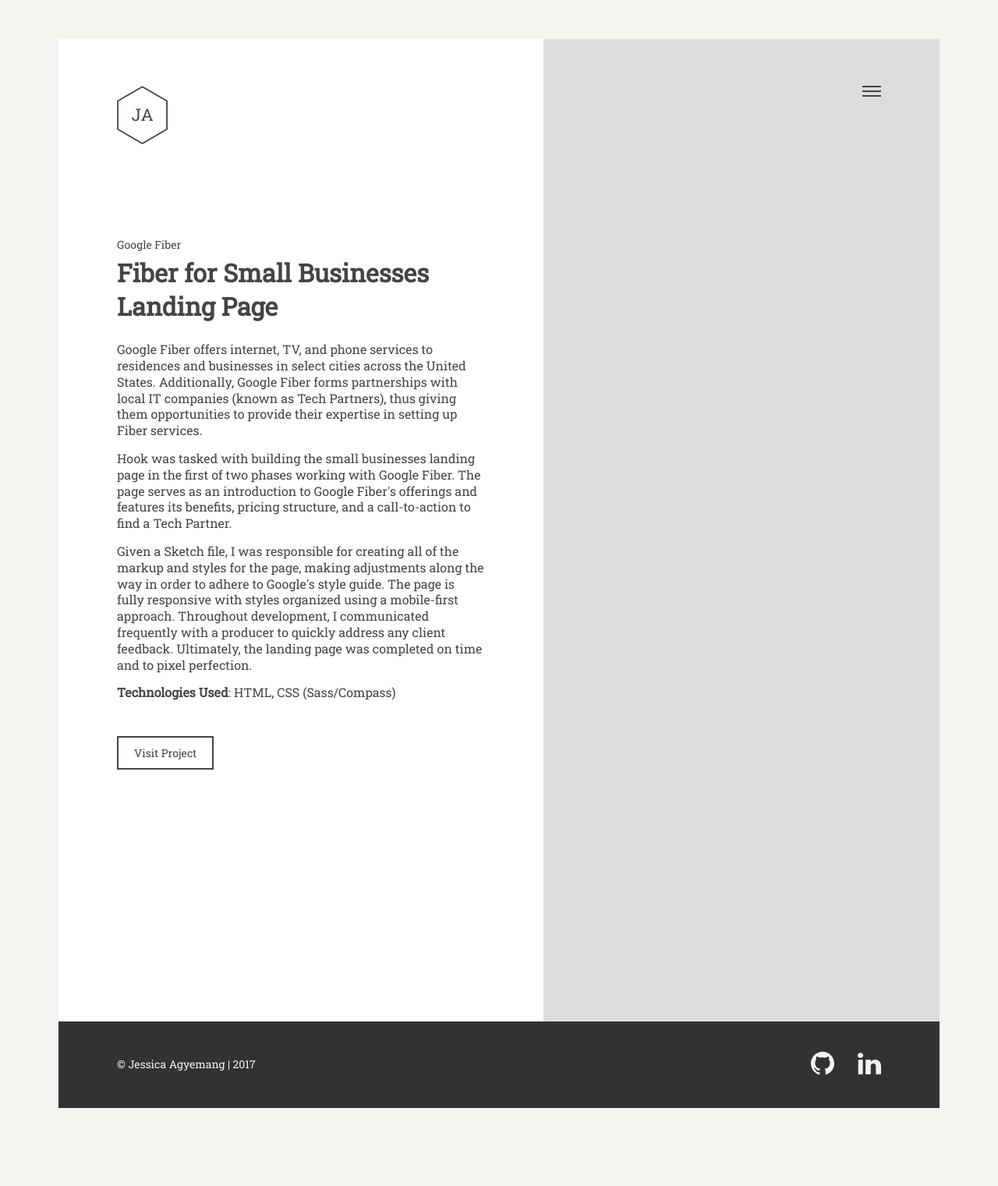
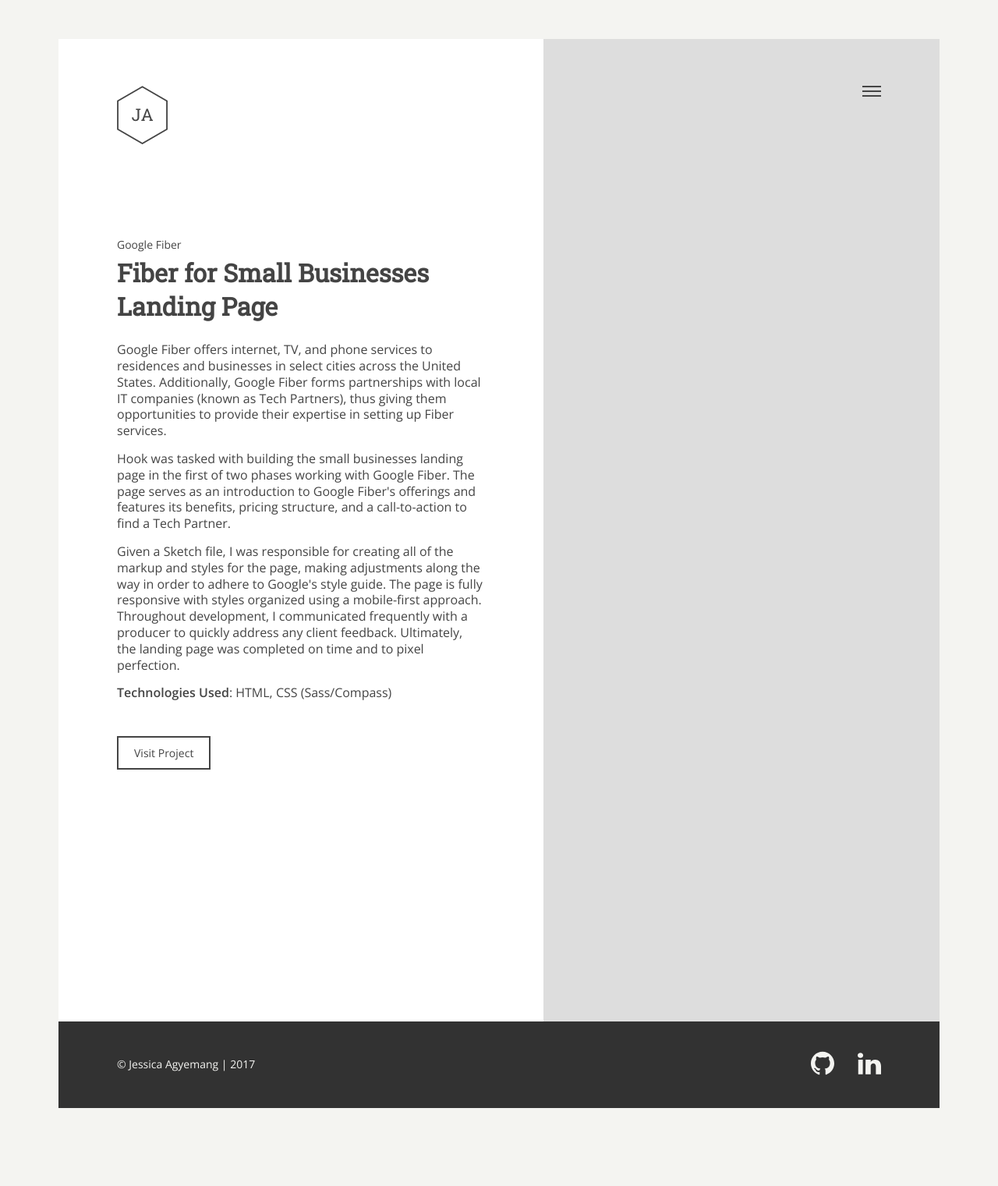
Before and after one commit to jessicaosei/jessicaosei.com, a Jekyll site: the page built from work/google-fiber-small-business/index.html, in a window 1280 px wide. Shown: the whole page at 78% size. Built offline with Jekyll 4.4.1, drawn with Linux system fonts in a browser that asks for light colours; Markdown is read by kramdown in place of the engine named in the settings; comment, search, counter and statistics services are not loaded.

Commit message:
Add Open Sans font

```diff
--- a/_layouts/default.html
+++ b/_layouts/default.html
@@ -11,7 +11,7 @@
     <link rel="icon" type="image/x-icon" href="/favicon.ico">
 
     <!-- Base Fonts -->
-    <link href="https://fonts.googleapis.com/css?family=Open+Sans|Roboto+Slab" rel="stylesheet">
+		<link rel="stylesheet" href="https://fonts.googleapis.com/css?family=Open+Sans:400,600|Roboto+Slab:300,400">
 
 		<!-- Styles -->
 		<link rel="stylesheet" href="{{ site.url }}/css/normalize.css">
--- a/_sass/_about.scss
+++ b/_sass/_about.scss
@@ -27,6 +27,7 @@
 		}
 
 		.about-paragraph {
+			font-family: 'Open Sans', sans-serif;
 			font-size: 14px;
 			margin: 10px 0;
 
--- a/_sass/_block.scss
+++ b/_sass/_block.scss
@@ -14,6 +14,7 @@
 
 .block-paragraph {
 	margin-bottom: 16px;
+	font-family: 'Open Sans', sans-serif;
 	line-height: 1.5;
 }
 
--- a/_sass/_nav.scss
+++ b/_sass/_nav.scss
@@ -111,6 +111,7 @@
 
 			.nav-item {
 				margin: 0 0 15px;
+				font-family: 'Open Sans', sans-serif;
 				font-size: 14px;
 			}
 		}
--- a/_sass/_project.scss
+++ b/_sass/_project.scss
@@ -4,6 +4,7 @@
 
 	.project-eyebrow {
 		margin-bottom: 5px;
+		font-family: 'Open Sans', sans-serif;
 		font-size: 13px;
 	}
 
@@ -18,6 +19,7 @@
 	}
 
 	.project-paragraph {
+		font-family: 'Open Sans', sans-serif;
 		font-size: 14px;
 		margin: 10px 0;
 
@@ -36,6 +38,7 @@
 		padding: 8px 16px;
 		border: 2px solid #444444;
 		color: #444444;
+		font-family: 'Open Sans', sans-serif;
 		font-size: 12px;
 		transition: background-color .25s cubic-bezier(.65, 0, .39, .99), color .25s cubic-bezier(.65, 0, .39, .99);
 
--- a/css/style.scss
+++ b/css/style.scss
@@ -134,6 +134,7 @@
 .footer-copy {
 	margin: 16px;
 	color: #f4f4f1;
+	font-family: 'Open Sans', sans-serif;
 	font-size: 14px;
 }
 
```
